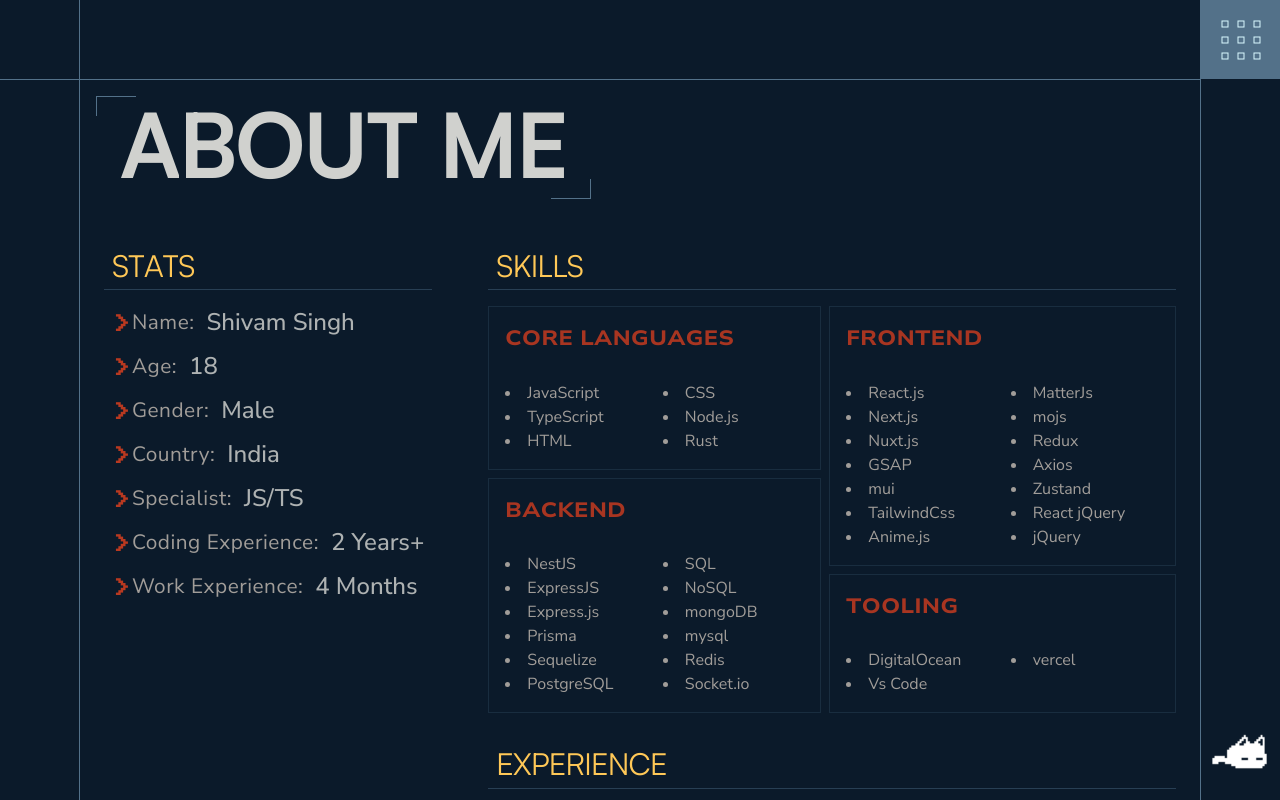
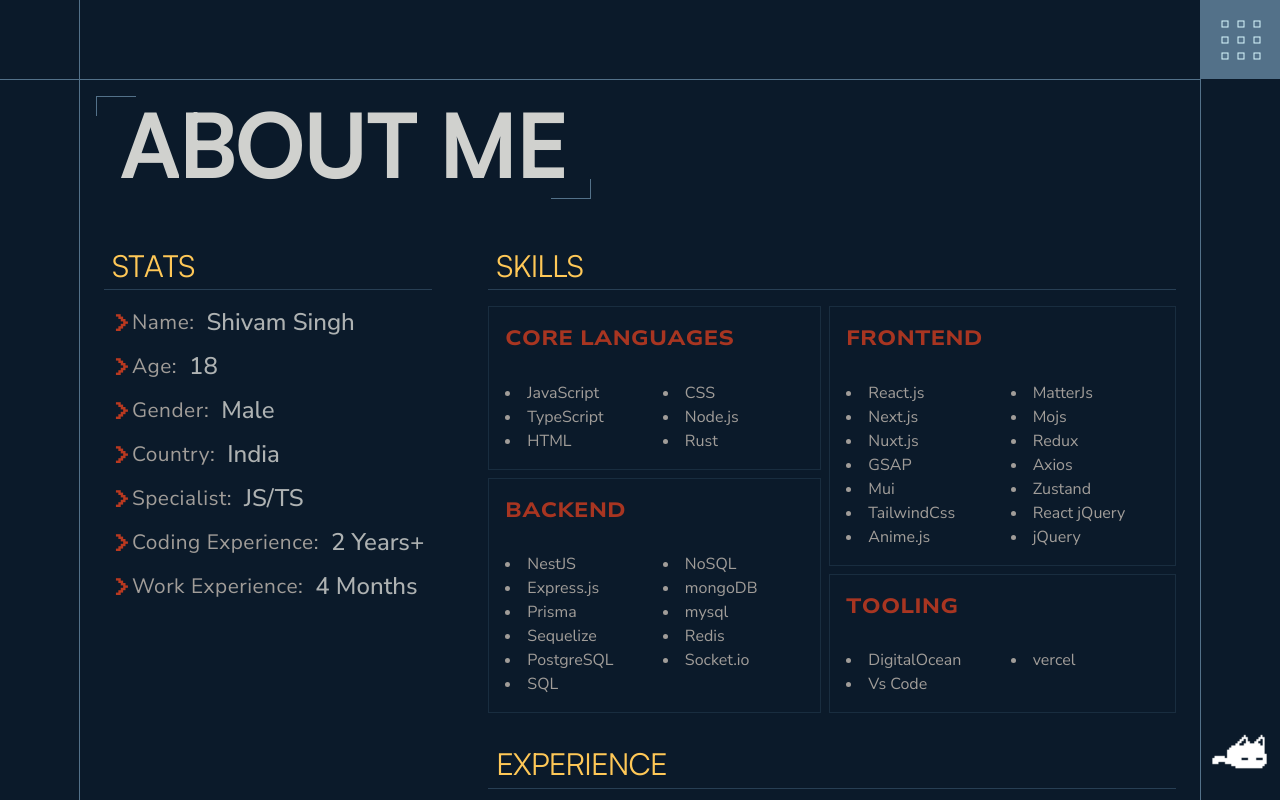
Before and after one commit to shivam4940x/portfolio, a React (Vite) app: page /about in a window 1280 px wide. Built offline with nearby package versions, Linux system fonts and the light colour scheme.

Commit message:
minor fixes

```diff
--- a/src/components/about/Experience.tsx
+++ b/src/components/about/Experience.tsx
@@ -38,7 +38,7 @@
           </div>
           <div className="lg:pl-40 pt-32 lg:pt-0">
             <div className="lg:py-12 lg:px-8 py-4 text-justify lg:text-lg text-mute-white/90 weight-[80] leading-relaxed tracking-tight">
-              <TextIn duration={50}>{desc}</TextIn>
+              <TextIn TextStagger={false} duration={800}>{desc}</TextIn>
             </div>
           </div>
         </div>
--- a/src/components/about/SkillDisplay.tsx
+++ b/src/components/about/SkillDisplay.tsx
@@ -13,7 +13,7 @@
         >
           <h6 className="mb-2 uppercase width-[115] tracking-wide lg:font-extrabold font-bold">
             <div className="text-secondary/90">
-              <TextIn delay={d * i}>{key}</TextIn>
+              <TextIn delay={d * (i + 1)}>{key}</TextIn>
             </div>
           </h6>
           <ul className="list-disc list-inside text-sm lg:text-base lg:columns-2 columns-1">
@@ -37,7 +37,7 @@
         <Skill keys={leftSkills} />
       </div>
       <div className="flex flex-col grow gap-2">
-        <Skill keys={rightSkills} d={800} />
+        <Skill keys={rightSkills} d={600} />
       </div>
     </div>
   );
--- a/src/components/anim/TextIn.tsx
+++ b/src/components/anim/TextIn.tsx
@@ -84,16 +84,16 @@
 
   useEffect(() => {
     if (!inView) return;
-
+    const stag = TextStagger ? 20 : 50;
     scope.current?.add(() => {
       animate(".letter", {
         translateY: alternative ? "100%" : "-100%",
         duration,
-        delay: stagger(30, { start: delay }),
+        delay: stagger(stag, { start: delay }),
         ease: "outCirc",
       });
     });
-  }, [scope, delay, alternative, inView, duration]);
+  }, [scope, delay, alternative, inView, duration, TextStagger]);
 
   return (
     <div
--- a/src/json/About.json
+++ b/src/json/About.json
@@ -19,7 +19,6 @@
     ],
     "backend": [
       "NestJS",
-      "ExpressJS",
       "Express.js",
       "Prisma",
       "Sequelize",
@@ -36,11 +35,11 @@
       "Next.js",
       "Nuxt.js",
       "GSAP",
-      "mui",
+      "Mui",
       "TailwindCss",
       "Anime.js",
       "MatterJs",
-      "mojs",
+      "Mojs",
       "Redux",
       "Axios",
       "Zustand",
```
